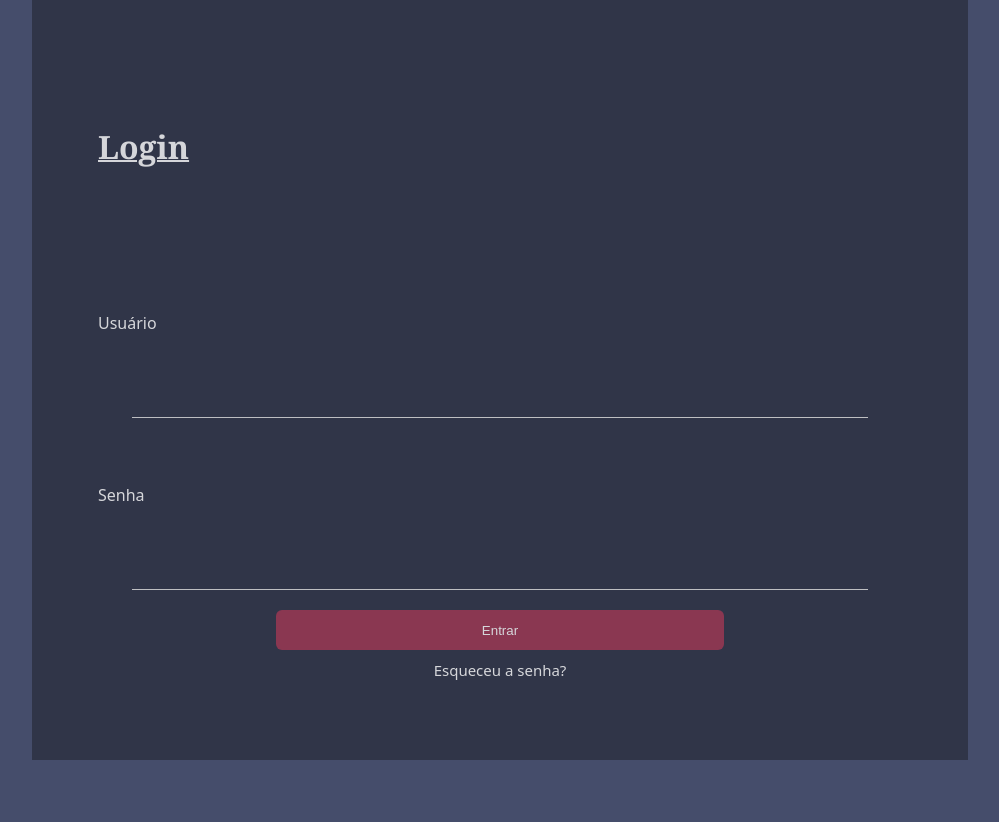
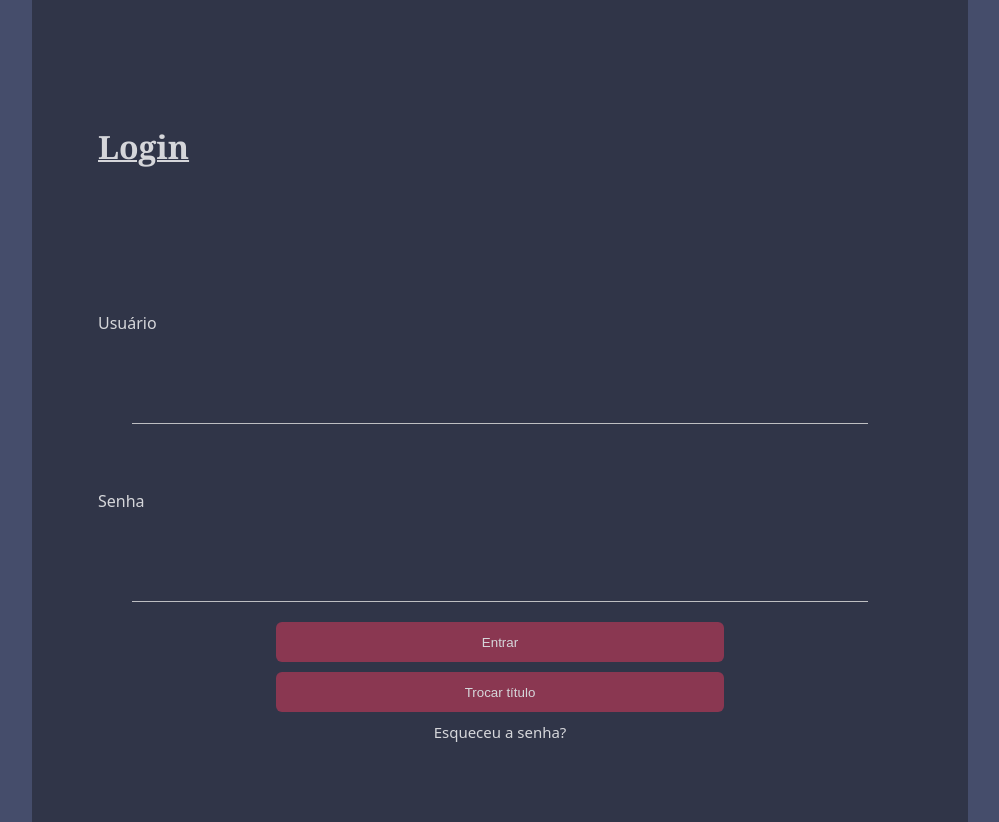
Before and after one commit to dri-yamashita/React-exercicio-login, a React (Create React App) app: page / in a window 1280 px wide. Shown: the whole page, without its empty margins (140-1139 px from the left). Before the commit the page ends 800 px from the top, so only its background shows below. Built offline with nearby package versions, Linux system fonts and the light colour scheme.

Commit message:
subtitle, arrow function, proptypes e state

```diff
--- a/package.json
+++ b/package.json
@@ -6,6 +6,7 @@
     "@testing-library/jest-dom": "^5.16.5",
     "@testing-library/react": "^13.4.0",
     "@testing-library/user-event": "^13.5.0",
+    "prop-types": "^15.8.1",
     "react": "^18.2.0",
     "react-dom": "^18.2.0",
     "react-router-dom": "^6.6.2",
--- a/src/App.js
+++ b/src/App.js
@@ -3,7 +3,7 @@ import { BrowserRouter as Router, Routes, Route } from "react-router-dom";
 import Login from "./pages/Login";
 import Home from "./pages/Home";
 
-function App() {
+const App = () => {
   return (
     <Router>
       <Routes>
--- a/src/components/Button/Index.js
+++ b/src/components/Button/Index.js
@@ -1,11 +1,20 @@
 import './style.css';
+import PropTypes from "prop-types";
 
-function Button(props, redirecionar) {
+const Button = (props, aoClicar) =>  {
 
     return(
-            <button className="btn-default" onClick={props.redirecionar}>{props.name}</button>
+            <button className="btn-default" onClick={props.aoClicar}>{props.title}</button>
     )
 }
 
+Button.propTypes = {
+    title: PropTypes.string.isRequired,
+    aoClicar: PropTypes.func.isRequired,
+};
+
+Button.defaultProps = {
+    text: "Entrar",
+}
 
 export default Button;
--- a/src/components/Input/Index.js
+++ b/src/components/Input/Index.js
@@ -1,14 +1,19 @@
 import './style.css';
+import PropTypes from "prop-types";
 
-function Input(props) {
+
+const Input = ({label, onChange, value}) =>  {
     return (
         <div className='Input'>
-            <label for='input'>{props.label}</label>
-            <input name='input'/>
+            <label for='input'>{label}</label>
+            <input name='input' onChange={onChange} value={value}/>
         </div>
     );
 }
 
+Input.propTypes = {
+    label: PropTypes.string,
+};
 
 
 export default Input;
--- a/src/components/Input/style.css
+++ b/src/components/Input/style.css
@@ -18,7 +18,7 @@ label {
 
 input {
     width: 80%;
-    font-size: 15px;
+    font-size: 20px;
     margin-left: auto;
     margin-right: auto;
     background-color: transparent;
--- a/src/components/Link/Index.js
+++ b/src/components/Link/Index.js
@@ -1,6 +1,6 @@
 import './style.css';
 
-function Link(props) {
+const Link = (props) => {
     return(
 
         <a className='link' href={props.link} target="_blank" rel="external">{props.text}</a>
--- /dev/null
+++ b/src/components/Subtitle/Index.js
@@ -0,0 +1,14 @@
+import './style.css';
+import PropTypes from 'prop-types';
+
+const Subtitle = ({text}) => {
+    return <h2 className='subtitle'>{text}</h2>
+}
+
+Subtitle.propTypes = {
+    text: PropTypes.string,
+}
+
+
+
+export default Subtitle;
--- /dev/null
+++ b/src/components/Subtitle/style.css
@@ -0,0 +1,10 @@
+h2{
+    margin-bottom: 46px;
+    margin-top: 0px;
+    margin-bottom: 40px;
+    margin-left: 46px;
+    color:  #a13854;
+    font-size: 30px;
+    font-style: italic;
+
+}
--- a/src/components/Title/Index.js
+++ b/src/components/Title/Index.js
@@ -1,9 +1,12 @@
 import './style.css';
+import PropTypes from 'prop-types';
 
-function Title(props) {
-    return <h1>{props.title}</h1>
+const Title = ({text}) => {
+    return <h1 className='title'>{text}</h1>
 }
 
-
+Title.propTypes = {
+    text: PropTypes.string,
+}
 
 export default Title;
--- a/src/pages/Home/index.js
+++ b/src/pages/Home/index.js
@@ -2,16 +2,16 @@ import './style.css'
 import {useNavigate} from "react-router-dom";
 
 
-function Home () {
+const Home =  () => {
     const navigate = useNavigate();
 
-    function voltarLogin(){
+    const voltarLogin = () => {
         navigate("/")
     }
     return (
     <>
     <h1>Home</h1>
-    <button onClick={voltarLogin}>
+    <button onClick={voltarLogin} title='Voltar login'>
       Voltar Login
     </button>
     </>
--- a/src/pages/Login/index.js
+++ b/src/pages/Login/index.js
@@ -4,23 +4,37 @@ import Title from '../../components/Title/Index.js';
 import Input from '../../components/Input/Index.js';
 import Button from '../../components/Button/Index.js';
 import Link from '../../components/Link/Index.js';
+import Subtitle from '../../components/Subtitle/Index.js';
+
 import { useNavigate } from "react-router-dom";
+import { useState } from "react";
 
 
+const Login = () =>  {
+  const navigate = useNavigate();
+  const [title, setTitle] = useState("Login");
+  const [subtitle, setSubtitle] = useState ("")
 
-function Login() {
-  const navigate = useNavigate()
+  const vaParaHome = () => {
+    navigate("/home");
+  }
 
-  function vaParaHome() {
-    navigate("/home");
+  const mudarTitulo = () => {
+    setTitle("Teste state")
+  }
+
+  const novoSubtitle = (event) => {
+    setSubtitle(event.target.value)
   }
 
   return (
     <div className="container">
-     <Title title='Login' />
-     <Input label='Usuário'/>
+     <Title text={title} />
+     <Subtitle text={subtitle} />
+     <Input label='Usuário' value={subtitle} onChange={novoSubtitle}/>
      <Input label='Senha' hideContent />
-     <Button  name='Entrar' redirecionar={vaParaHome} />
+     <Button title='Entrar' aoClicar={vaParaHome} />
+     <Button title='Trocar título' aoClicar={mudarTitulo} />
      <Link link='https://www.google.com' text='Esqueceu a senha?'/>
     </div>
   );
```
Also changed, not shown: src/components/Title/style.css (line endings or trailing spaces), 1 other file (tests, documents, lock files or other folders).
